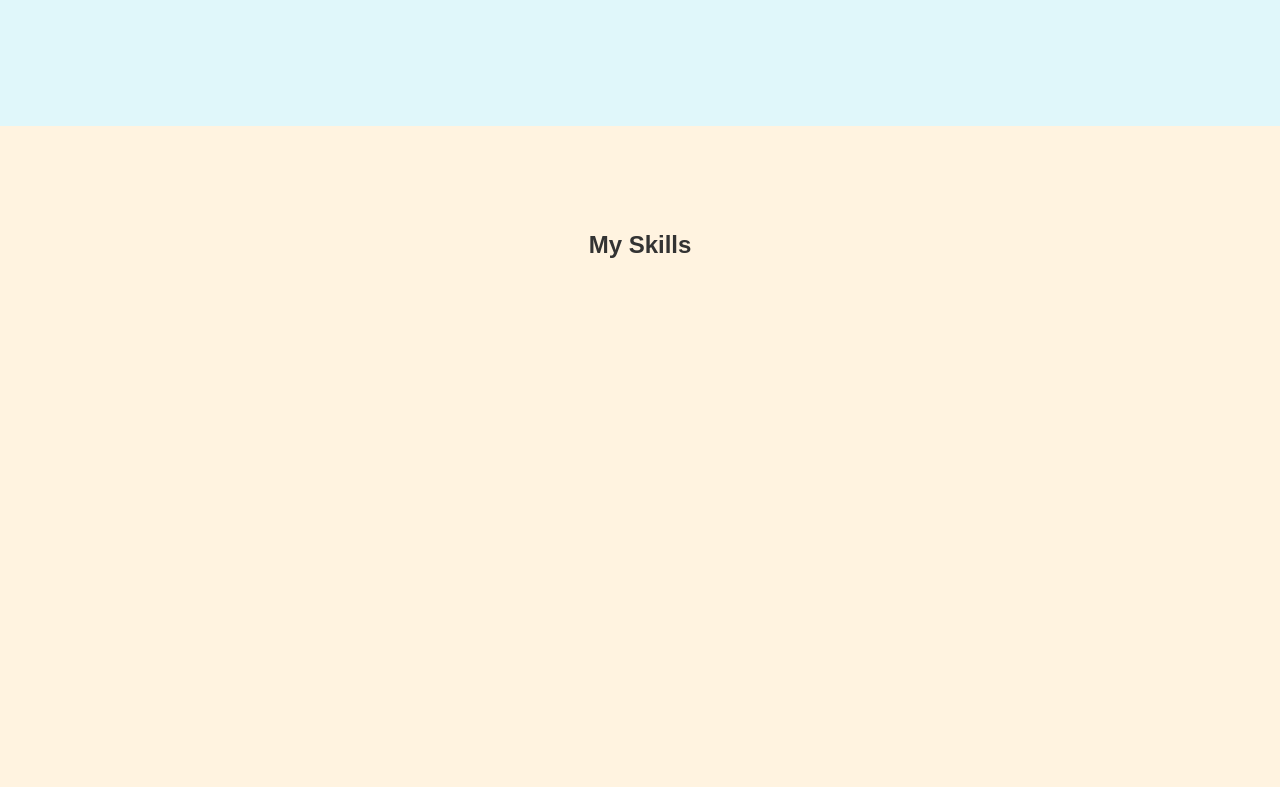
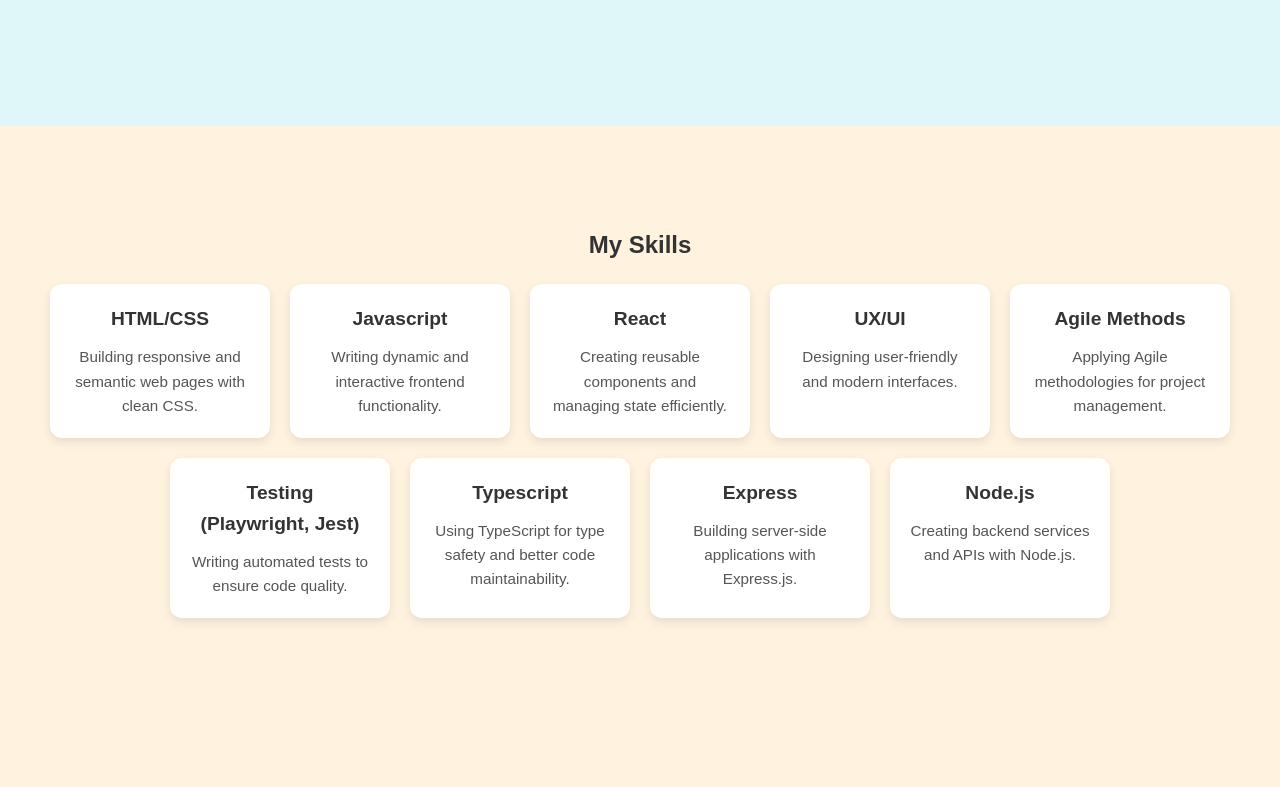
Before and after one commit to MalahatM/malahat-mor.github.io, a website with bundled scripts: page index.html in a window 1280 px wide. Shown: the part 813-1600 px from the top of the page. Built offline with nearby package versions, Linux system fonts and the light colour scheme.

Commit message:
Add Skills section with cards and descriptions.

```diff
--- a/index.html
+++ b/index.html
@@ -5,6 +5,8 @@
   <meta name="viewport" content="width=device-width, initial-scale=1.0">
   <title>Malahat Portfolio</title>
   <link rel="stylesheet" href="style.css">
+
+
 </head>
 <body>
   <header>
@@ -15,38 +17,83 @@
       <a href="#about-me">About</a>
       <a href="#contact">Contact</a>
       <a href="#projects">Projects</a>
-      <button id="dark-mode-toggle">🌙</button>
+      <button id="dark-mode-toggle"><i class="fas fa-moon"></i></button>
     </nav>
   </header>
 
+  <!-- Home Section -->
   <section id="home" class="home">
     <div class="home-text">
       <h1>Malahat Mortezavi</h1>
       <h2>Frontend Developer</h2>
       <p>I build modern web applications with TypeScript and clean UI/UX design.</p>
-      <button class="cta-btn">View My Work</button>
+      <button class="cta-btn">View My Work <i class="fas fa-arrow-right"></i></button>
     </div>
     <div class="home-image">
       <img src="images/profile.jpg" alt="Profile Picture">
     </div>
   </section>
 
-  <section id="skills">
-    <h2>My Skills</h2>
-  </section>
+  <!-- Skills Section -->
 
+<section id="skills">
+  <h2>My Skills</h2>
+  <div class="skills-container">
+    <div class="skill-card">
+      <div class="skill-title">HTML/CSS</div>
+      <div class="skill-description">Building responsive and semantic web pages with clean CSS.</div>
+    </div>
+    <div class="skill-card">
+      <div class="skill-title">Javascript</div>
+      <div class="skill-description">Writing dynamic and interactive frontend functionality.</div>
+    </div>
+    <div class="skill-card">
+      <div class="skill-title">React</div>
+      <div class="skill-description">Creating reusable components and managing state efficiently.</div>
+    </div>
+    <div class="skill-card">
+      <div class="skill-title">UX/UI</div>
+      <div class="skill-description">Designing user-friendly and modern interfaces.</div>
+    </div>
+    <div class="skill-card">
+      <div class="skill-title">Agile Methods</div>
+      <div class="skill-description">Applying Agile methodologies for project management.</div>
+    </div>
+    <div class="skill-card">
+      <div class="skill-title">Testing (Playwright, Jest)</div>
+      <div class="skill-description">Writing automated tests to ensure code quality.</div>
+    </div>
+    <div class="skill-card">
+      <div class="skill-title">Typescript</div>
+      <div class="skill-description">Using TypeScript for type safety and better code maintainability.</div>
+    </div>
+    <div class="skill-card">
+      <div class="skill-title">Express</div>
+      <div class="skill-description">Building server-side applications with Express.js.</div>
+    </div>
+    <div class="skill-card">
+      <div class="skill-title">Node.js</div>
+      <div class="skill-description">Creating backend services and APIs with Node.js.</div>
+    </div>
+  </div>
+</section>
+
+
+  <!-- About Section -->
   <section id="about-me">
     <h2>About Me</h2>
   </section>
 
+  <!-- Contact Section -->
   <section id="contact">
     <h2>Contact Me</h2>
   </section>
 
+  <!-- Projects Section -->
   <section id="projects">
     <h2>Projects</h2>
   </section>
 
   <script src="dist/index.js"></script>
-</body>
-</html>
+  </body>
+  </html>
--- a/style.css
+++ b/style.css
@@ -109,7 +109,7 @@ section h1, section h2 {
   display: flex;
   align-items: center;
   justify-content: space-between;
-  padding: 120px 50px; /* فاصله اضافه برای جلوگیری از افتادن زیر header */
+  padding: 120px 50px;
   min-height: 100vh;
 }
 
@@ -184,3 +184,51 @@ body.dark-mode .home p {
     margin-top: 20px;
   }
 }
+
+
+  /* Skills Section */
+
+  .skills-container {
+  display: flex;
+  flex-wrap: wrap;
+  justify-content: center;
+  gap: 20px;
+}
+
+.skill-card {
+  background-color: #fff;
+  padding: 20px;
+  border-radius: 12px;
+  width: 220px;
+  box-shadow: 0 4px 10px rgba(0,0,0,0.1);
+  transition: transform 0.3s, box-shadow 0.3s;
+}
+
+.skill-card:hover {
+  transform: translateY(-10px);
+  box-shadow: 0 8px 20px rgba(0,0,0,0.2);
+}
+
+.skill-title {
+  font-weight: bold;
+  font-size: 1.2rem;
+  margin-bottom: 10px;
+  text-align: center;
+}
+
+.skill-description {
+  font-size: 0.95rem;
+  color: #555;
+  text-align: center;
+}
+
+/* Responsive */
+@media (max-width: 600px) {
+  .skills-container {
+    flex-direction: column;
+    align-items: center;
+  }
+  .skill-card {
+    width: 90%;
+  }
+}
```
